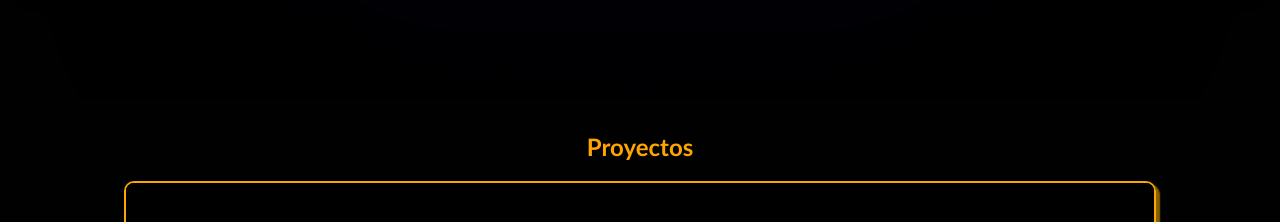
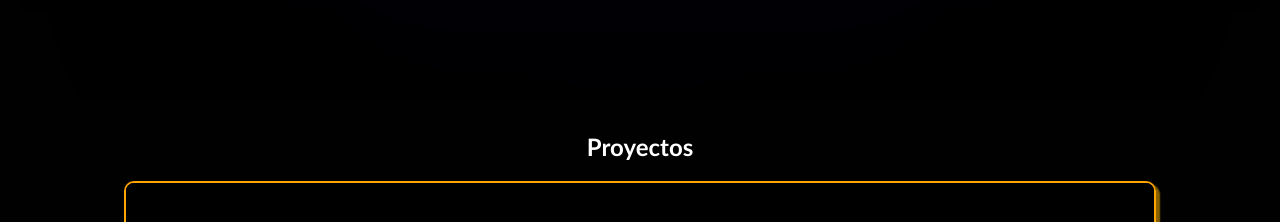
Before and after one commit to FeliBerrutti/personalLanding, an Angular app: page / in a window 1280 px wide. Shown: the part 1260-1482 px from the top of the page. Built offline with nearby package versions, Linux system fonts and the light colour scheme.

Commit message:
fix proyects component semantic

```diff
--- a/src/app/proyects/proyects.component.html
+++ b/src/app/proyects/proyects.component.html
@@ -1,5 +1,6 @@
 <div id="component">
-    <h2 class="contentTitles"><b>Proyectos</b></h2>
+    <!-- todo!! -->
+    <h2>Proyectos</h2>
     <div id="proyectsCardContainer">
         @for(x of proyectsList; track $index){
             <div class="card"
@@ -7,10 +8,8 @@
                 <div class="cardIMG">
                     <img [src]="handleIMG($index)" alt="el10go" width="100%" height="100%">
                 </div>
-                    <b>{{x}}</b>
-                    <div class="proyectCardText">
-                        {{proyectTextList[$index]}}
-                    </div>
+                    <span><b>{{x}}</b></span>
+                    <span class="proyectCardText">{{proyectTextList[$index]}}</span>
             </div>
         }
     </div>
```
Also changed, not shown: src/app/proyects/proyects.component.css (line endings or trailing spaces).
